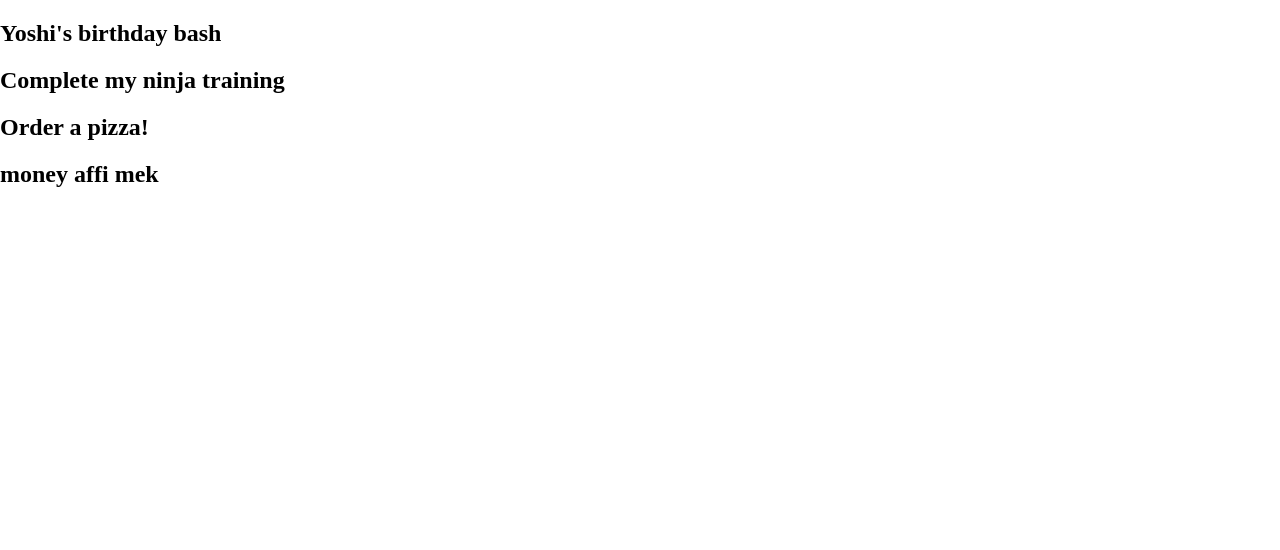
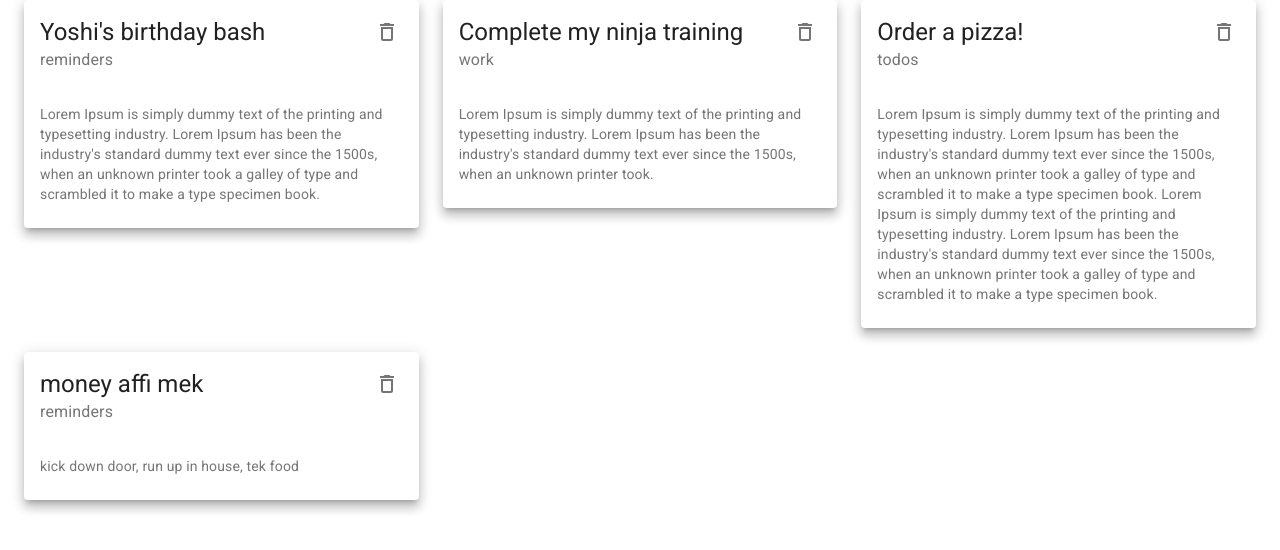
Before and after one commit to Zak-aden1/note-project, a React (Create React App) app: page / in a window 1280 px wide. Shown: the top 550 px of the page. Built offline with nearby package versions, Linux system fonts and the light colour scheme; data requests are answered from the project's data file.

Commit message:
note card component created

```diff
--- a/src/Pages/Notes/Notes.jsx
+++ b/src/Pages/Notes/Notes.jsx
@@ -1,5 +1,7 @@
 import React from 'react'
-import { useState } from 'react'
+import NoteCard from '../../components/NoteCard'
+import { Container, Grid, Paper } from '@material-ui/core'
+
 import useFetch from '../../useFetch'
 
 const Notes = () => {
@@ -8,13 +10,19 @@ const Notes = () => {
   const {notes, ispending, error}=useFetch('http://localhost:8000/notes')
 
     return (
-        <div>
+        <Container>
             {ispending && <div>loading....</div>}
             {error && <div> {error}</div>}
-            {notes.map((note) => (
-                <h2>{note.title}</h2>
-            ))}
-        </div>
+
+            <Grid container spacing={3}>
+                {notes.map((note) => (
+                    <Grid key={note.id} item xs={12} md={6} lg={4}>
+                    {/* <Paper> <h2 key={note.id}>{note.title}</h2> </Paper> */}
+                    <NoteCard note={note}/>
+                    </Grid>
+                ))}
+            </Grid>
+        </Container>
     )
 }
 
--- /dev/null
+++ b/src/components/NoteCard/NoteCard.jsx
@@ -0,0 +1,35 @@
+import React from 'react'
+import { Card, CardHeader, CardContent, Typography, IconButton  } from '@material-ui/core'
+import { DeleteOutlined } from '@material-ui/icons'
+import { identifier } from '@babel/types'
+
+const NoteCard = ({note}) => {
+    const handleDelete = (e) => {
+        e.preventDefault()
+
+        // fetch('http://localhost:8000/notes/' + id, {
+        //     method: 'DELETE'
+        // })
+    }
+    return (
+        <div>
+            <Card elevation={8}>
+                <CardHeader
+
+                title={note.title}
+                subheader={note.category}
+                action={
+                    <IconButton onClick={() => {console.log(note.title, 'delete');}}>
+                        <DeleteOutlined />
+                    </IconButton>
+        }
+                />
+                <CardContent>
+                    <Typography variant='body2' color='textSecondary'>{note.details}</Typography>
+                </CardContent>
+            </Card>
+        </div>
+    )
+}
+
+export default NoteCard
--- /dev/null
+++ b/src/components/NoteCard/index.js
@@ -0,0 +1,3 @@
+import NoteCard from "./NoteCard";
+
+export default NoteCard
```
Also changed, not shown: src/components/NoteCard/NoteCard.module.scss (added).
